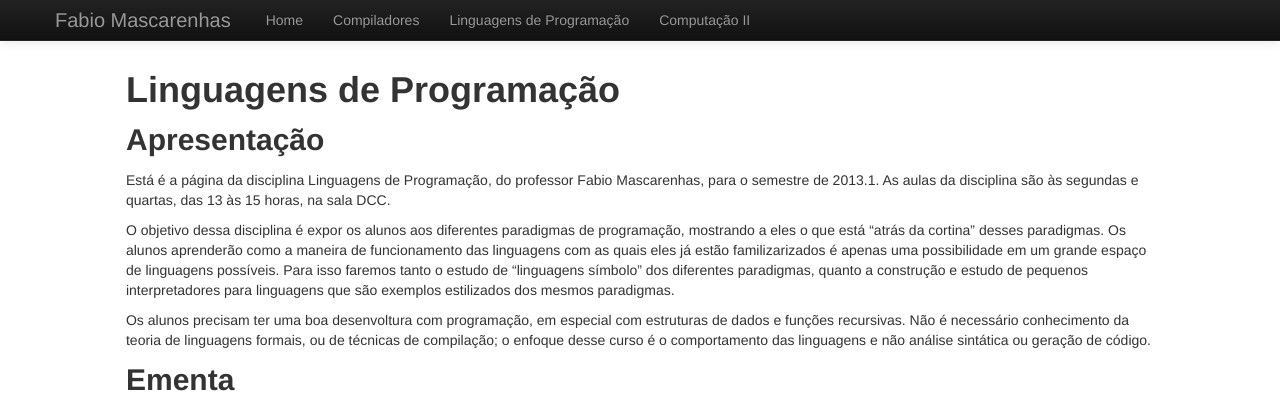
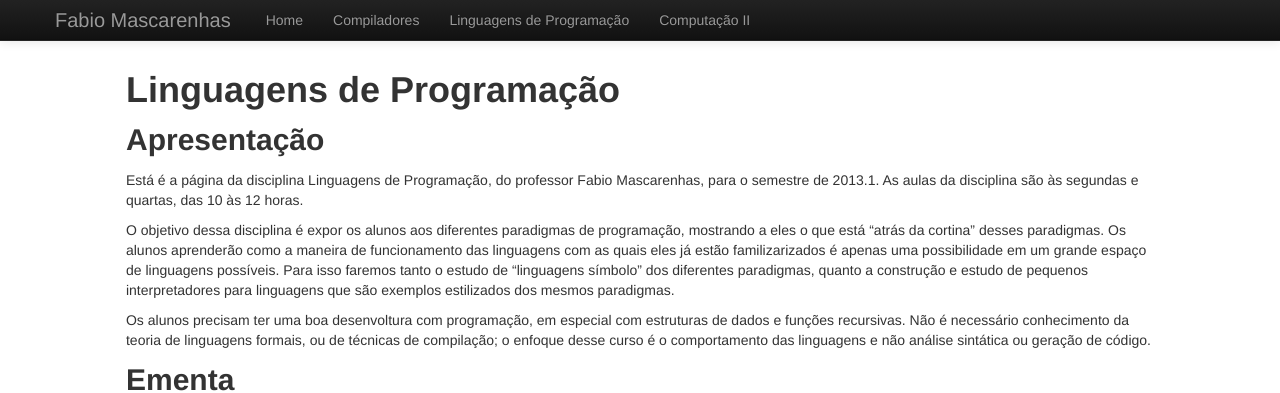
Before and after one commit to fabiomascarenhas/fabiomascarenhas.github.com, a Jekyll site: the page built from lp/index.md, in a window 1280 px wide and 1102 px high. Shown: the top 393 px of the window. Built offline with Jekyll 4.4.1, drawn with Linux system fonts in a browser that asks for light colours.

Commit message:
mudança no horário de LP

```diff
--- a/lp/index.md
+++ b/lp/index.md
@@ -12,7 +12,7 @@ Apresentação
 
 Está é a página da disciplina Linguagens de Programação, do professor
 Fabio Mascarenhas, para o semestre de 2013.1. As aulas da disciplina são
-às segundas e quartas, das 13 às 15 horas, na sala DCC.
+às segundas e quartas, das 10 às 12 horas.
 
 O objetivo dessa disciplina é expor os alunos aos diferentes paradigmas
 de programação, mostrando a eles o que está "atrás da cortina" desses
```
